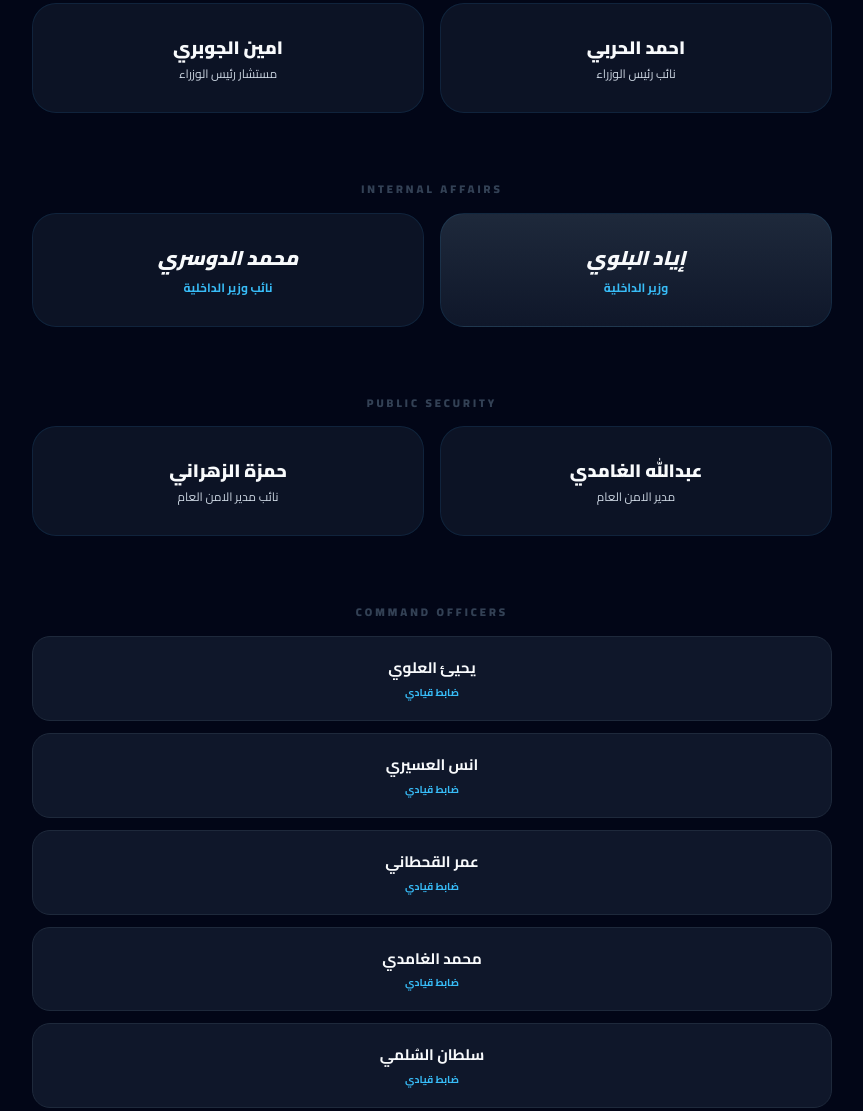
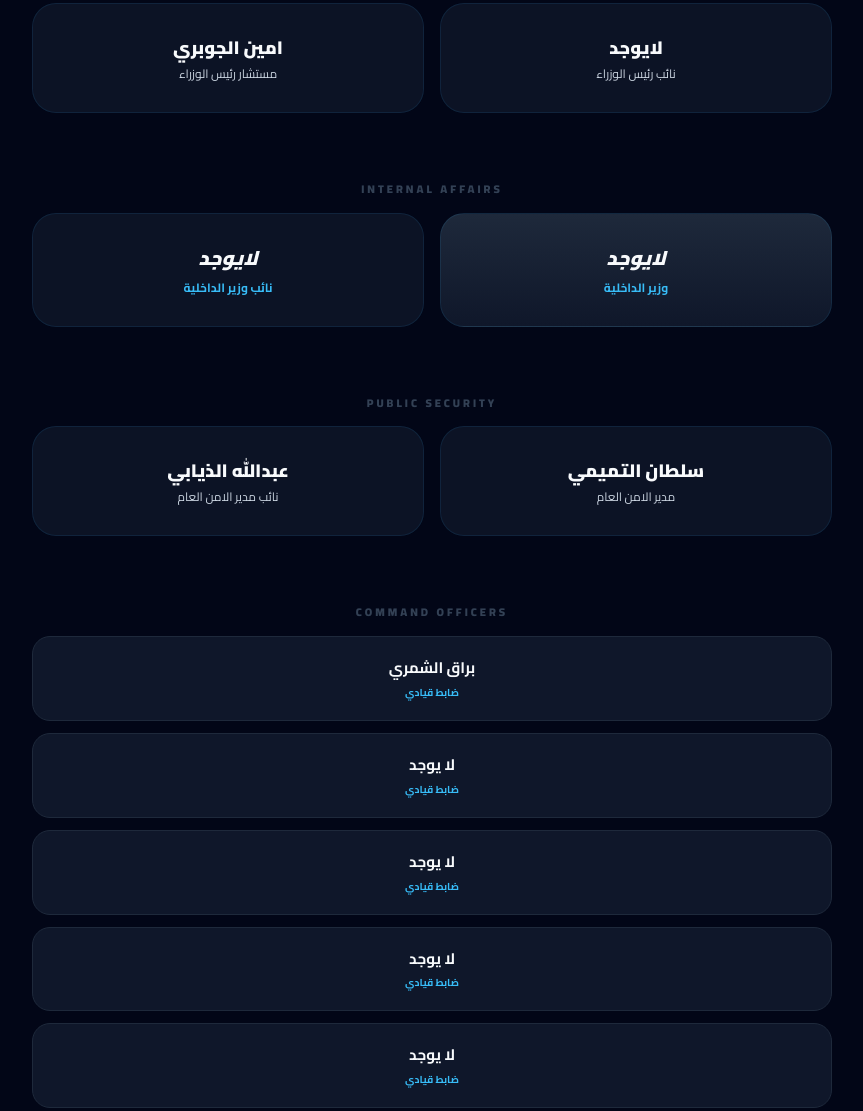
Before and after one commit to Ku5b/Ministry-of-Interior-, a plain HTML site: page leaders.html in a window 1280 px wide. Shown: the part 369-1480 px from the top of the page, without its empty margins (208-1071 px from the left). Drawn offline with nearby package versions, Linux system fonts and the light colour scheme.

Commit message:
Update leadership names and add placeholders

```diff
--- a/leaders.html
+++ b/leaders.html
@@ -66,13 +66,13 @@
         <div class="mb-12 text-center">
             <span class="section-tag text-center">Executive Leadership</span>
             <div class="main-card border-t-4 border-t-[#38bdf8]">
-                <h3 class="text-2xl font-black">علي القحطاني</h3>
+                <h3 class="text-2xl font-black">نايف القحطاني</h3>
                 <div class="title-divider"></div>
                 <p class="accent-blue font-bold tracking-widest">رئيس الوزراء</p>
             </div>
             <div class="grid grid-cols-1 md:grid-cols-2 gap-4">
                 <div class="main-card">
-                    <h3 class="text-lg font-black">احمد الحربي</h3>
+                    <h3 class="text-lg font-black">لايوجد</h3>
                     <p class="silver-text text-xs mt-1">نائب رئيس الوزراء</p>
                 </div>
                 <div class="main-card">
@@ -86,11 +86,11 @@
             <span class="section-tag">Internal Affairs</span>
             <div class="grid grid-cols-1 md:grid-cols-2 gap-4">
                 <div class="main-card" style="background: linear-gradient(to bottom, #1e293b, #0f172a);">
-                    <h3 class="text-xl font-black italic">إياد البلوي</h3>
+                    <h3 class="text-xl font-black italic">لايوجد</h3>
                     <p class="accent-blue text-xs font-bold mt-2">وزير الداخلية</p>
                 </div>
                 <div class="main-card">
-                    <h3 class="text-xl font-black italic">محمد الدوسري</h3>
+                    <h3 class="text-xl font-black italic">لايوجد</h3>
                     <p class="accent-blue text-xs font-bold mt-2">نائب وزير الداخلية</p>
                 </div>
             </div>
@@ -100,11 +100,11 @@
             <span class="section-tag">Public Security</span>
             <div class="grid grid-cols-1 md:grid-cols-2 gap-4">
                 <div class="main-card">
-                    <h3 class="text-lg font-black">عبدالله الغامدي</h3>
+                    <h3 class="text-lg font-black">سلطان التميمي</h3>
                     <p class="silver-text text-xs mt-1 uppercase">مدير الامن العام</p>
                 </div>
                 <div class="main-card">
-                    <h3 class="text-lg font-black">حمزة الزهراني</h3>
+                    <h3 class="text-lg font-black">عبدالله الذيابي</h3>
                     <p class="silver-text text-xs mt-1 uppercase">نائب مدير الامن العام</p>
                 </div>
             </div>
@@ -113,11 +113,11 @@
         <div class="mb-12 text-center">
             <span class="section-tag">Command Officers</span>
             <div class="officer-grid">
-                <div class="officer-card"> <h4>يحيئ العلوي</h4> <p class="accent-blue text-[10px] font-bold">ضابط قيادي</p> </div>
-                <div class="officer-card"> <h4>انس العسيري</h4> <p class="accent-blue text-[10px] font-bold">ضابط قيادي</p> </div>
-                <div class="officer-card"> <h4>عمر القحطاني</h4> <p class="accent-blue text-[10px] font-bold">ضابط قيادي</p> </div>
-                <div class="officer-card"> <h4>محمد الغامدي</h4> <p class="accent-blue text-[10px] font-bold">ضابط قيادي</p> </div>
-                <div class="officer-card"> <h4>سلطان السُلمي</h4> <p class="accent-blue text-[10px] font-bold">ضابط قيادي</p> </div>
+                <div class="officer-card"> <h4>براق الشمري </h4> <p class="accent-blue text-[10px] font-bold">ضابط قيادي</p> </div>
+                <div class="officer-card"> <h4>لا يوجد </h4> <p class="accent-blue text-[10px] font-bold">ضابط قيادي</p> </div>
+                <div class="officer-card"> <h4>لا يوجد</h4> <p class="accent-blue text-[10px] font-bold">ضابط قيادي</p> </div>
+                <div class="officer-card"> <h4>لا يوجد</h4> <p class="accent-blue text-[10px] font-bold">ضابط قيادي</p> </div>
+                <div class="officer-card"> <h4>لا يوجد</h4> <p class="accent-blue text-[10px] font-bold">ضابط قيادي</p> </div>
             </div>
         </div>
 
```
